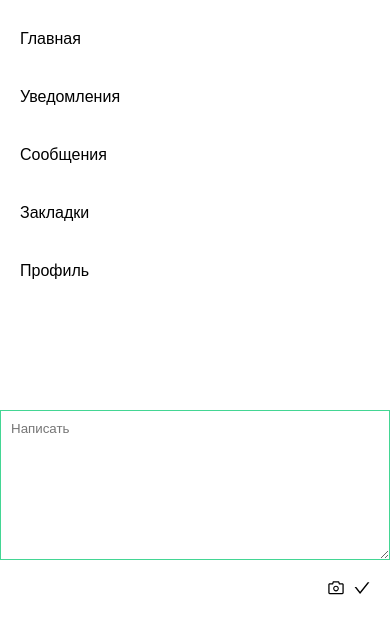
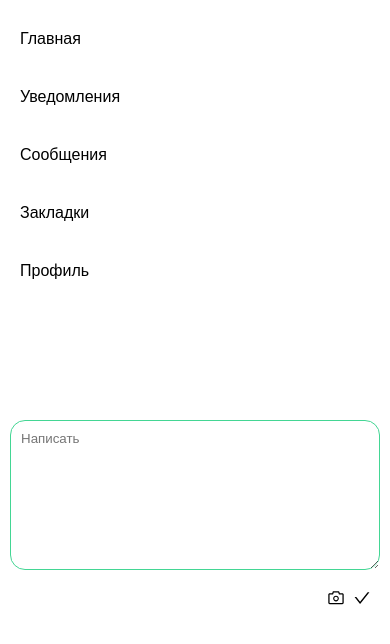
Before and after one commit to oksanaBir/social-net, a React app: page / in a window 390 px wide. Shown: the top 644 px of the page. Built offline with nearby package versions, Linux system fonts and the light colour scheme.

Commit message:
width changed

```diff
--- a/src/styles/textarea.less
+++ b/src/styles/textarea.less
@@ -8,9 +8,9 @@
 
     @media (max-width: 1050px) {
         position: relative;
-        width: 100%;
-        border-radius: 0;
-        height: 300px;
+        margin: @margin;
+        margin-bottom: 0px;
+        width: calc( 100% - @margin * 2);
         padding: 10px;
         box-sizing: border-box;
         height: 150px;
```
